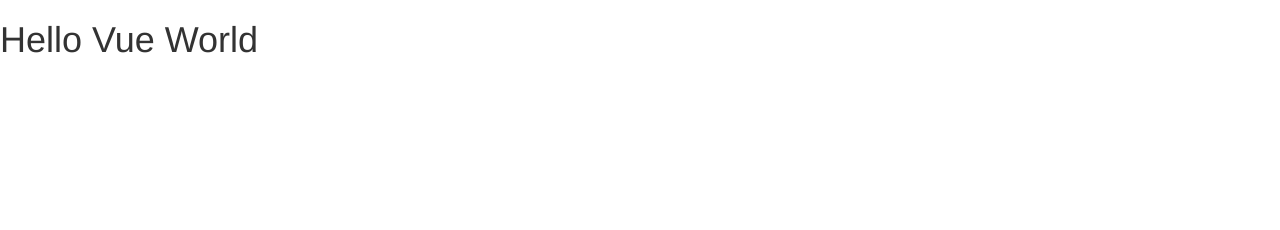
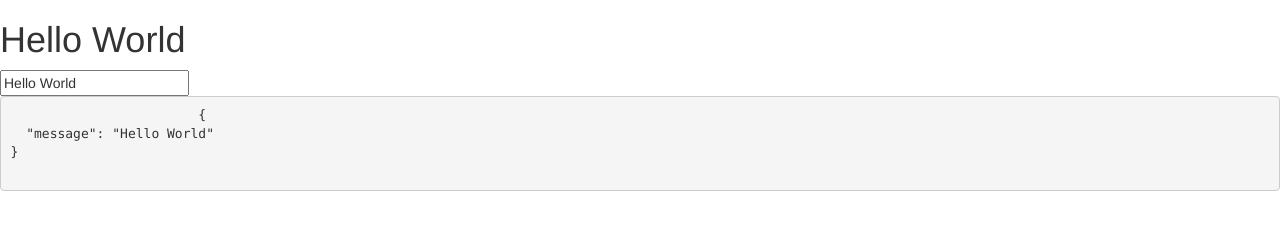
Before and after one commit to Mamithi/vuejs-basics, a plain HTML site: page index.html in a window 1280 px wide. Drawn offline with nearby package versions, Linux system fonts and the light colour scheme.

Commit message:
Learn on data binding

```diff
--- a/index.html
+++ b/index.html
@@ -11,14 +11,20 @@
 <body>
 	<div id="app">
 		<h1>{{ message }}</h1>
+		<input v-model="message">
+
+		<pre>
+			{{ $data | json }}
+		</pre>
 	</div>
 </body>
-<script type="text/javascript" src="https://unpkg.com/vue@2.1.10/dist/vue.js"></script>
+<script type="text/javascript" src="https://cdnjs.cloudflare.com/ajax/libs/vue/2.5.13/vue.js"></script>
 <script type="text/javascript">
-	var app = new Vue({
+
+	 new Vue({
 		el: '#app',
 		data: {
-			message: 'Hello Vue World'
+		    message : 'Hello World'
 		}
 	});
 </script>
```
